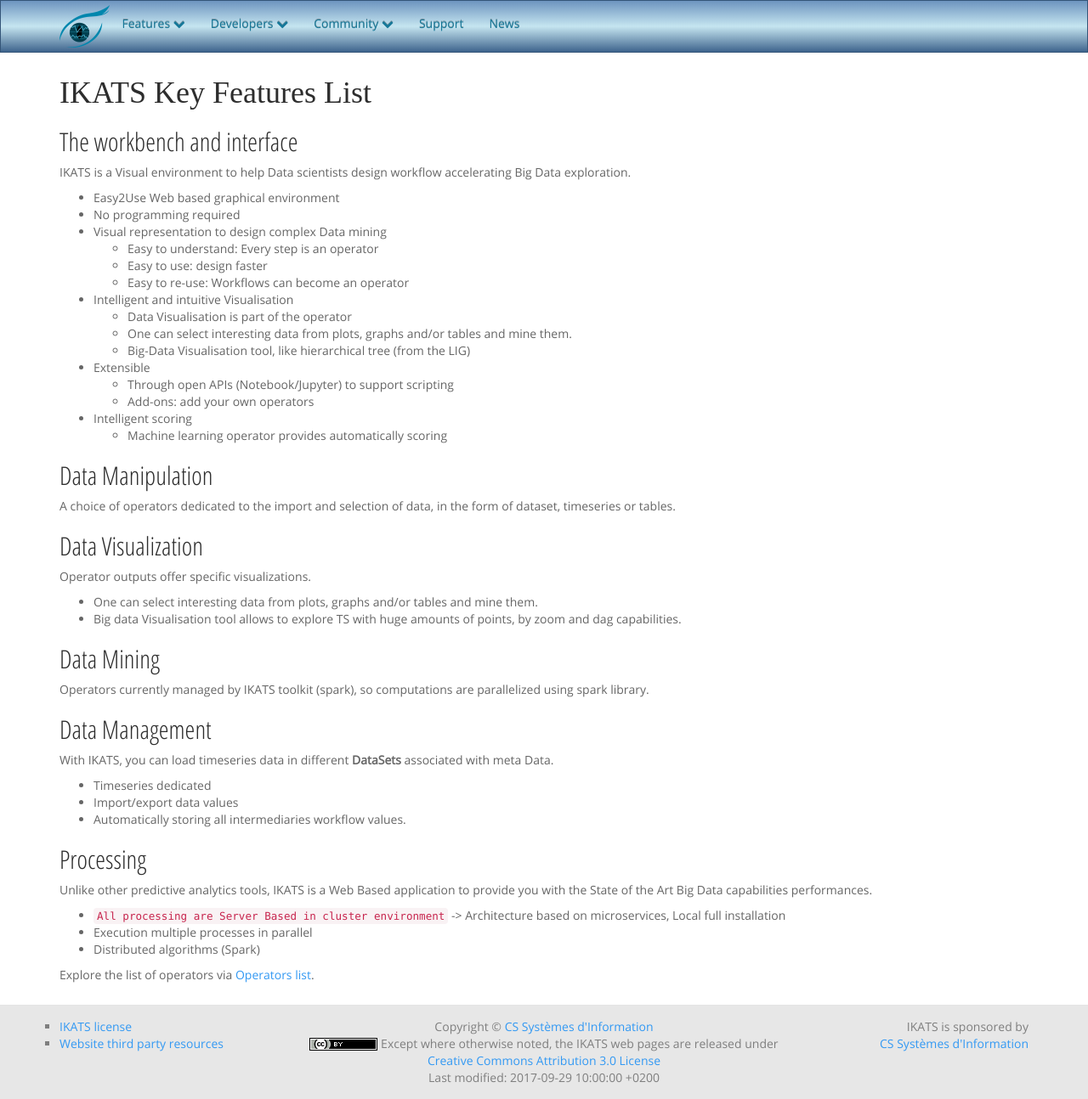
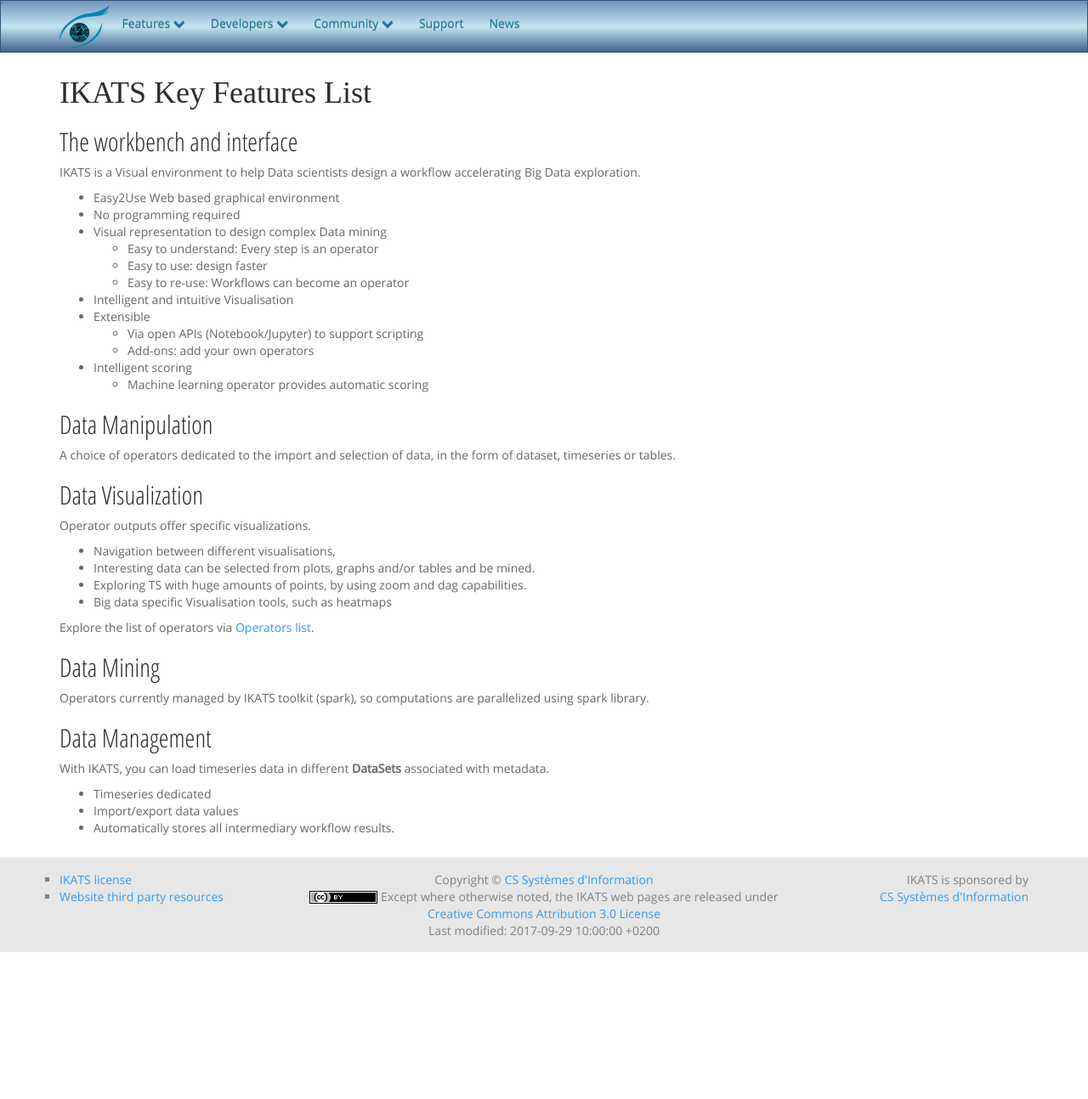
Before and after one commit to IKATS/ikats.github.io, a Jekyll site: the page built from features.md, in a window 1280 px wide and 1294 px high. Shown: the whole window at 85% size. Built offline with Jekyll 4.4.1, drawn with Linux system fonts in a browser that asks for light colours; some web fonts are replaced.

Commit message:
correction of English and merge data visualisation parts deletion of the architecture paragraph

```diff
--- a/features.md
+++ b/features.md
@@ -12,7 +12,7 @@
 The workbench and interface
 ---------------------------
 
-IKATS is a Visual environment to help Data scientists design workflow accelerating Big Data exploration.
+IKATS is a Visual environment to help Data scientists design a workflow accelerating Big Data exploration.
 
 * Easy2Use Web based graphical environment
 * No programming required
@@ -21,14 +21,11 @@
     * Easy to use: design faster
     * Easy to re-use: Workflows can become an operator
 * Intelligent and intuitive Visualisation
-    * Data Visualisation is part of the operator
-    * One can select interesting data from plots, graphs and/or tables and mine them.
-    * Big-Data Visualisation tool, like hierarchical tree (from the LIG)
 * Extensible
-    * Through open APIs (Notebook/Jupyter) to support scripting
+    * Via open APIs (Notebook/Jupyter) to support scripting
     * Add-ons: add your own operators
 * Intelligent scoring
-    * Machine learning operator provides automatically scoring
+    * Machine learning operator provides automatic scoring
 
 
 
@@ -40,9 +37,12 @@
 Data Visualization
 -------------------
 Operator outputs offer specific visualizations.
-* One can select interesting data from plots, graphs and/or tables and mine them.
-* Big data Visualisation tool allows to explore TS with huge amounts of points, by zoom and dag capabilities.
+* Navigation between different visualisations,
+* Interesting data can be selected from plots, graphs and/or tables and be mined.
+* Exploring TS with huge amounts of points, by using zoom and dag capabilities.
+* Big data specific Visualisation tools, such as heatmaps
 
+Explore the list of operators via [Operators list](/operators.html).
 
 Data Mining
 ----------------
@@ -51,18 +51,7 @@
 
 Data Management
 ---------------
-With IKATS, you can load timeseries data in different **DataSets** associated with meta Data.
+With IKATS, you can load timeseries data in different **DataSets** associated with metadata.
 * Timeseries dedicated
 * Import/export data values
-* Automatically storing all intermediaries workflow values.
-
-Processing
-----------
-Unlike other predictive analytics tools, IKATS is a Web Based application to provide you with the State of the Art Big Data capabilities performances.
-* `All processing are Server Based in cluster environment` -> Architecture based on microservices,
-Local full installation
-* Execution multiple processes in parallel
-* Distributed algorithms (Spark)
-
-
-Explore the list of operators via [Operators list](/operators.html).
+* Automatically stores all intermediary workflow results.
```
Also changed, not shown: concepts.md (+11 -11 lines), howto.md (+5 -5 lines), tutorials.md (+3 -3 lines).
